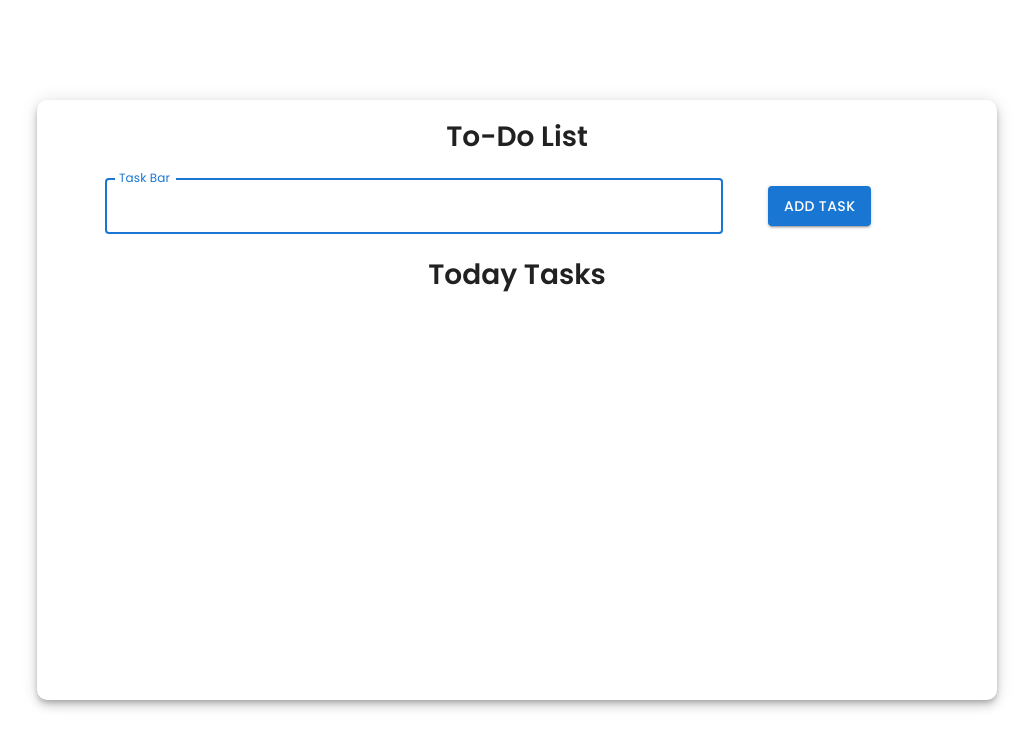
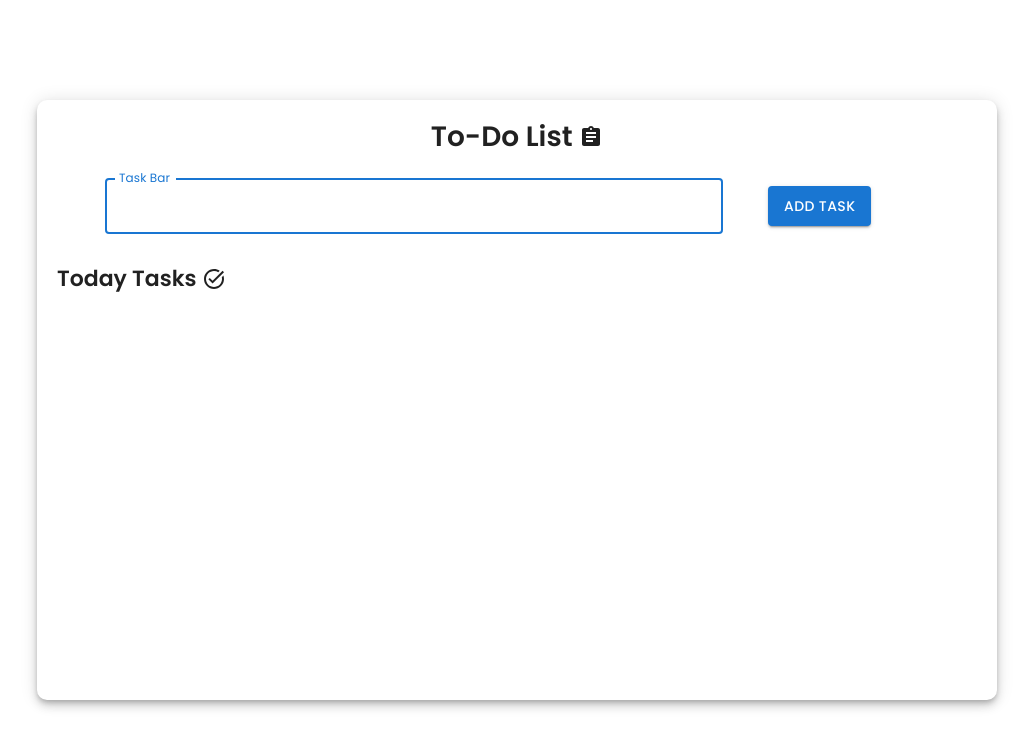
Before and after one commit to AshanSandeep06/Todo-List-React, a React (Create React App) app: page / in a window 1280 px wide. Shown: the top 748 px of the page, without its empty margins (123-1156 px from the left). Built offline with nearby package versions, Linux system fonts and the light colour scheme.

Commit message:
Content Updated in App.tsx file

```diff
--- a/src/App.tsx
+++ b/src/App.tsx
@@ -2,6 +2,8 @@ import React from "react";
 import logo from "./logo.svg";
 import "./App.css";
 import { Button, Paper, TextField } from "@mui/material";
+import AssignmentIcon from "@mui/icons-material/Assignment";
+import TaskAltIcon from "@mui/icons-material/TaskAlt";
 
 export default function App() {
   return (
@@ -9,7 +11,9 @@ export default function App() {
       <Paper id="taskListContainer" className="w-3/4 h-3/4" elevation={6}>
         <form className="flex items-center flex-col px-5 py-4 gap-5">
           <div className="text-[28px] font-semibold">
-            <h1>To-Do List</h1>
+            <h1>
+              To-Do List <AssignmentIcon className="mb-[2px]" />
+            </h1>
           </div>
 
           <div className="flex w-full gap-[45px] px-12">
@@ -37,8 +41,10 @@ export default function App() {
             </div>
           </div>
 
-          <div className="text-[28px] font-semibold">
-            <h1>Today Tasks</h1>
+          <div className="text-[22px] font-semibold self-start mt-2">
+            <h1>
+              Today Tasks <TaskAltIcon className="mb-[2px]" />
+            </h1>
           </div>
         </form>
       </Paper>
```
